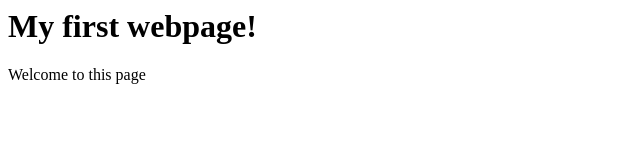
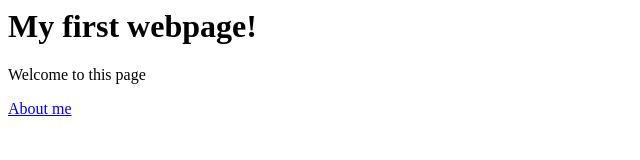
Before and after one commit to krisklau/mywebpage, a plain HTML site: page index.html in a window 1280 px wide. Shown: the full height of the page, 0-640 px from the left. Drawn offline with Linux system fonts and the light colour scheme.

Commit message:
index: Added link to aboutme page

```diff
--- a/index.html
+++ b/index.html
@@ -4,4 +4,6 @@
 
 
 <p>Welcome to this page</p>
+
+<a href="aboutme.html">About me</a>
 </html>
```
